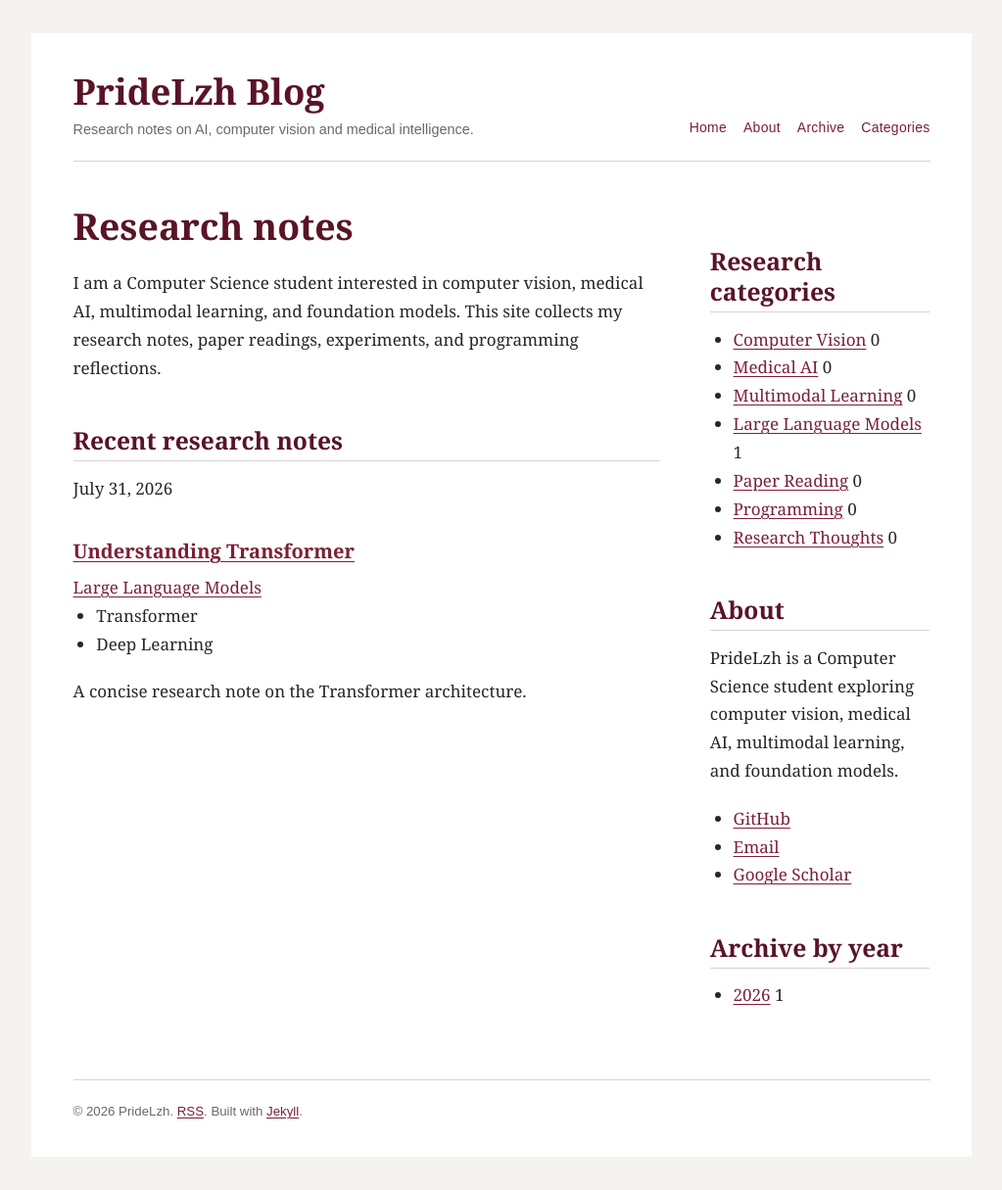
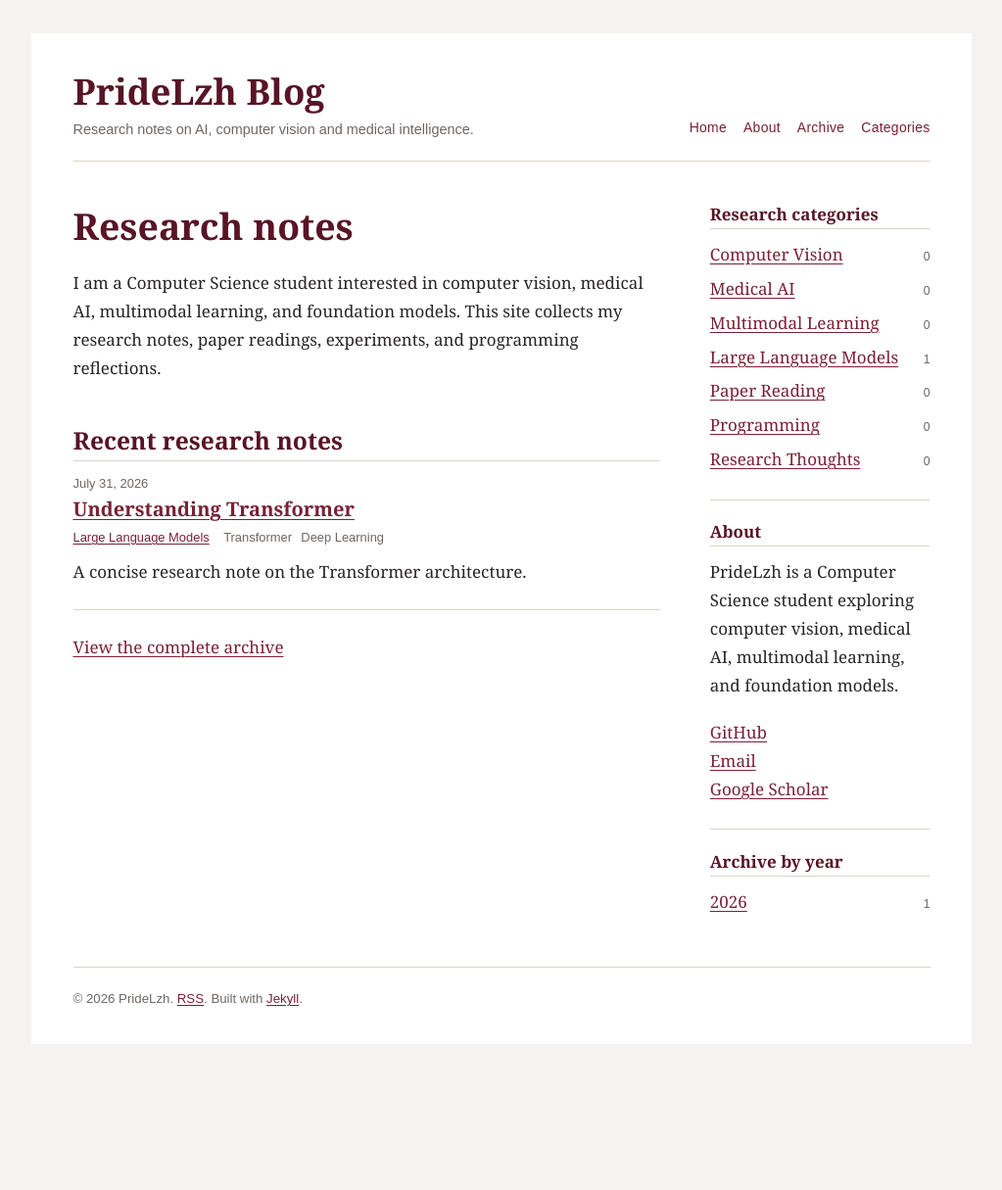
Before and after one commit to pridelzh/pridelzh.github.io, a Jekyll site: the page built from index.md, in a window 1280 px wide. Shown: the whole page at 98% size, without its empty margins (128-1151 px from the left). Built offline with Jekyll 4.4.1, drawn with Linux system fonts in a browser that asks for light colours; our own code applies the rules of GitHub Pages for plain Markdown files; after the commit the page ends 1100 px from its top, so only the background shows below that.

```diff
--- a/_layouts/home.html
+++ b/_layouts/home.html
@@ -57,9 +57,9 @@ layout: default
               </li>
             {% endfor %}
           </ol>
-          <a href="{{ '/archive/' | relative_url }}">View the complete archive</a>
         </details>
       {% endif %}
+      <a href="{{ '/archive/' | relative_url }}">View the complete archive</a>
     {% else %}
       <p class="empty-state">Research notes will appear here.</p>
     {% endif %}
--- a/assets/css/style.css
+++ b/assets/css/style.css
@@ -245,6 +245,137 @@ mjx-container[display="true"] {
   padding: 0.2rem 0;
 }
 
+.post-previews {
+  margin-bottom: 1.4rem;
+}
+
+.post-preview {
+  border-bottom: 1px solid var(--separator);
+  margin-bottom: 1.4rem;
+  padding-bottom: 1.35rem;
+}
+
+.post-preview .post-title {
+  margin: 0.2rem 0 0.4rem;
+}
+
+.post-date {
+  color: var(--muted);
+  display: block;
+  font-family: var(--sans);
+  font-size: 0.76rem;
+  line-height: 1.4;
+  margin-bottom: 0.25rem;
+}
+
+.post-meta {
+  align-items: baseline;
+  color: var(--muted);
+  display: flex;
+  flex-wrap: wrap;
+  font-family: var(--sans);
+  font-size: 0.76rem;
+  gap: 0.3rem 0.85rem;
+  line-height: 1.5;
+  margin: 0 0 0.7rem;
+}
+
+.post-tags {
+  display: inline-flex;
+  flex-wrap: wrap;
+  gap: 0.2rem 0.55rem;
+  list-style: none;
+  margin: 0;
+  padding: 0;
+}
+
+.post-excerpt {
+  margin-bottom: 0;
+}
+
+.more-posts {
+  border-bottom: 1px solid var(--separator);
+  border-top: 1px solid var(--separator);
+  margin: 1.4rem 0 0.9rem;
+  padding: 0.3rem 0;
+}
+
+.more-posts summary {
+  color: var(--accent);
+  cursor: pointer;
+  font-family: var(--sans);
+  font-size: 0.8rem;
+  font-weight: 600;
+  padding: 0.35rem 0;
+}
+
+.more-posts[open] summary {
+  margin-bottom: 0.75rem;
+}
+
+.older-posts {
+  list-style: none;
+  margin: 0 0 0.8rem;
+  padding: 0;
+}
+
+.older-post {
+  display: grid;
+  gap: 0.25rem 0.9rem;
+  grid-template-columns: max-content minmax(0, 1fr);
+  padding: 0.15rem 0;
+}
+
+.older-post time {
+  color: var(--muted);
+  font-family: var(--sans);
+  font-size: 0.74rem;
+  white-space: nowrap;
+}
+
+.home-sidebar {
+  min-width: 0;
+}
+
+.sidebar-section + .sidebar-section {
+  border-top: 1px solid var(--separator);
+  margin-top: 1.5rem;
+  padding-top: 1.25rem;
+}
+
+.sidebar-section h2 {
+  font-size: 1rem;
+  margin: 0 0 0.7rem;
+}
+
+.category-list,
+.profile-links,
+.year-list {
+  list-style: none;
+  margin: 0;
+  padding: 0;
+}
+
+.category-list li,
+.year-list li {
+  align-items: baseline;
+  display: flex;
+  gap: 0.75rem;
+}
+
+.category-list li + li,
+.year-list li + li {
+  margin-top: 0.35rem;
+}
+
+.post-count {
+  color: var(--muted);
+  font-family: var(--sans);
+  font-size: 0.72rem;
+  margin-left: auto;
+  white-space: nowrap;
+}
+
 .site-footer {
   border-top: 1px solid var(--separator);
   color: var(--muted);
```
Also changed, not shown: _layouts/default.html (+7 -1 lines), docs/superpowers/plans/2026-07-31-research-blog-implementation.md (+4 -3 lines), test/home_test.rb (+21 -6 lines), test/layout_test.rb (+38 -4 lines), test/readme_test.rb (+33 -1 lines), test/site_config_test.rb (+21 -0 lines), test/test_helper.rb (+7 -5 lines), README.md.
